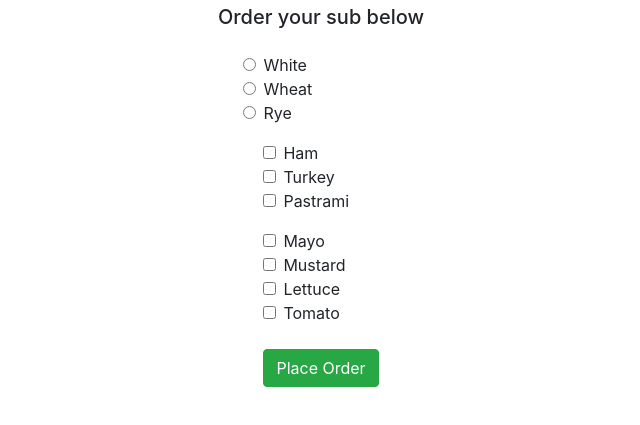
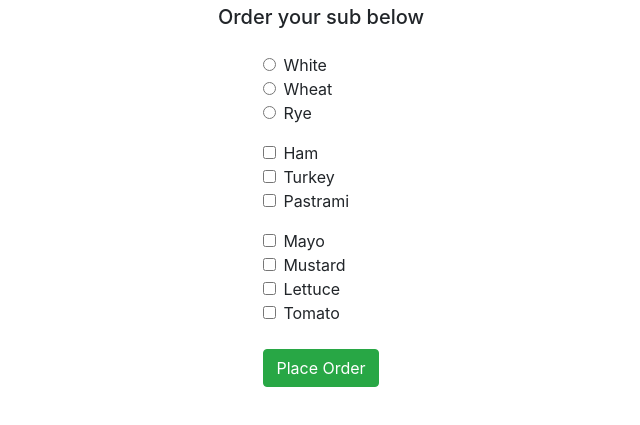
Before and after one commit to josiahaubin/sub-shop, a plain HTML site: page index.html in a window 1280 px wide. Shown: the part 51-476 px from the top of the page, without its empty margins (319-959 px from the left). Drawn offline with nearby package versions, Linux system fonts and the light colour scheme.

Commit message:
style change

```diff
--- a/index.html
+++ b/index.html
@@ -20,7 +20,7 @@
     </div>
     <div class="row justify-content-center mt-3">
       <form onsubmit="app.controllers.sandwichController.createSandwich(event)">
-        <div class="form">
+        <div class="form-check">
           <input type="radio" class="form-check-input" name="bread" value="white">
           <label for="bread" class="form-check-label">White</label>
           <br>
```
